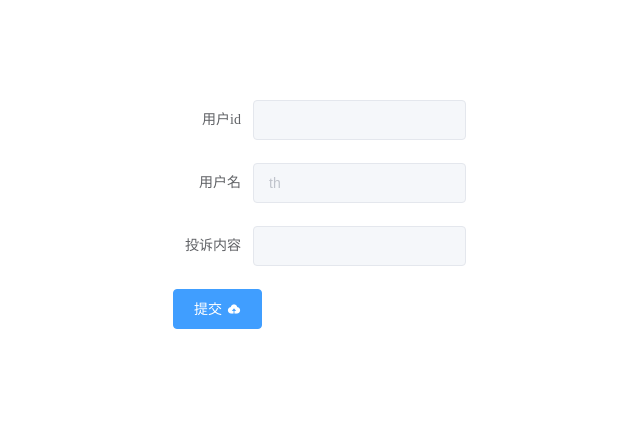
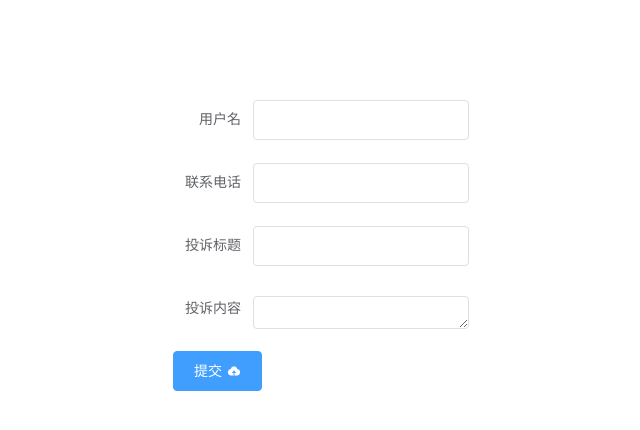
Before and after one commit to hengtangva/database-customer-manage, a Vue app in the folder dbcli_2/: page /register in a window 1280 px wide. Shown: the top 430 px of the page, without its empty margins (167-807 px from the left). Built offline with nearby package versions, Linux system fonts and the light colour scheme; what vue-particles would draw is missing.

Commit message:
修改投诉界面

```diff
--- a/dbcli_2/src/components/Register.vue
+++ b/dbcli_2/src/components/Register.vue
@@ -1,20 +1,25 @@
 <template>
   <el-form ref="form" :model="Form" label-width="80px" class="bodyreg">
 
-      <el-form-item label="用户id">
-        <el-input v-model="Form.userId" disabled>
+      <el-form-item label="用户名">
+        <el-input v-model="Form.username ">
         </el-input>
       </el-form-item>
 
-      <el-form-item label="用户名">
-        <el-input v-model="Form.username " disabled>
+    <el-form-item label="联系电话">
+      <el-input v-model="Form.telephone">
+      </el-input>
+    </el-form-item>
+
+      <el-form-item label="投诉标题">
+        <el-input v-model="Form.complainTitle">
         </el-input>
       </el-form-item>
 
-      <el-form-item label="投诉内容">
-        <el-input v-model="Form.complain" disabled>
-        </el-input>
-      </el-form-item>
+    <el-form-item label="投诉内容">
+      <el-input type="textarea" autosize v-model="Form.complain">
+      </el-input>
+    </el-form-item>
 
     <el-button type="primary" @click="onSubmit">提交<i class="el-icon-upload el-icon--right"></i></el-button>
 
@@ -27,24 +32,19 @@
     data() {
       return {
         Form: {
-          username: 'th',
-          userId: '',
-          complain:'',
-          answer: '',
+          username: '',
+          telephone:'',
+          complainTitle:'',
+          complain:''
         }
       }
     },
     methods: {
      async onSubmit() {
-        const {data: res} = await this.$http.post('url',data);//发送请求，更新
-        if(res.meta.status !== 200) {
-          this.$message({
-            type: 'error',
-            message: '提交失败',
-            showClose: true
-          })
-          return
-        }
+        await this.$http.post(
+            'a.general',{type:"submit_complain",info:this.Form}
+        );//发送请求，更新
+
        this.$message({
          type: 'success',
          message: '提交成功',
```
